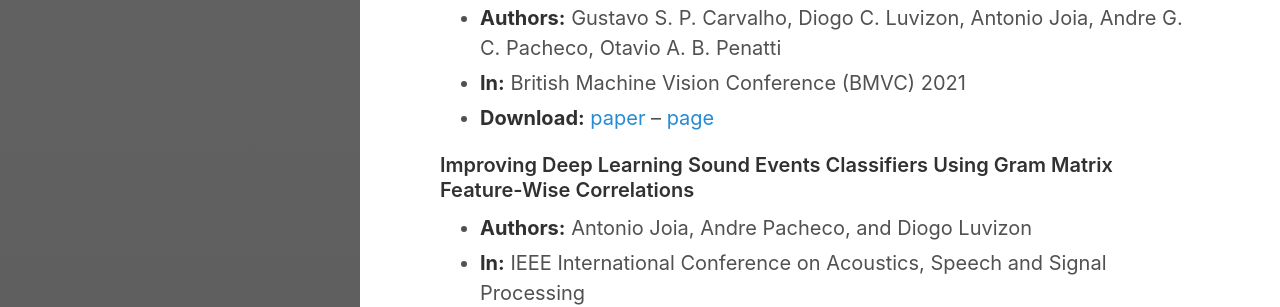
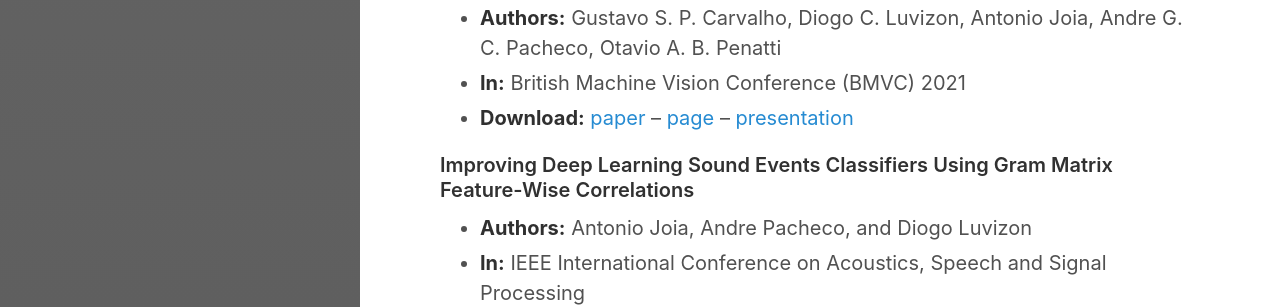
Before and after one commit to paaatcha/paaatcha.github.io, a Jekyll site: the page built from research.md, in a window 1280 px wide. Shown: the part 791-1098 px from the top of the page. Built offline with Jekyll 4.4.1, drawn with Linux system fonts in a browser that asks for light colours.

Commit message:
including bmvc presentation

```diff
--- a/research.md
+++ b/research.md
@@ -28,7 +28,7 @@
 #### Learning multiplane images from single views with self-supervision
 - **Authors:** Gustavo S. P. Carvalho, Diogo C. Luvizon, Antonio Joia, Andre G. C. Pacheco, Otavio A. B. Penatti
 - **In:** British Machine Vision Conference (BMVC) 2021
-- **Download:** [paper](https://arxiv.org/pdf/2110.09380.pdf) -- [page](https://cyclempi.github.io/)
+- **Download:** [paper](https://arxiv.org/pdf/2110.09380.pdf) -- [page](https://cyclempi.github.io/) -- [presentation](https://www.bmvc2021-virtualconference.com/conference/papers/paper_0092.html)
 
 
 #### Improving Deep Learning Sound Events Classifiers Using Gram Matrix Feature-Wise Correlations
```
